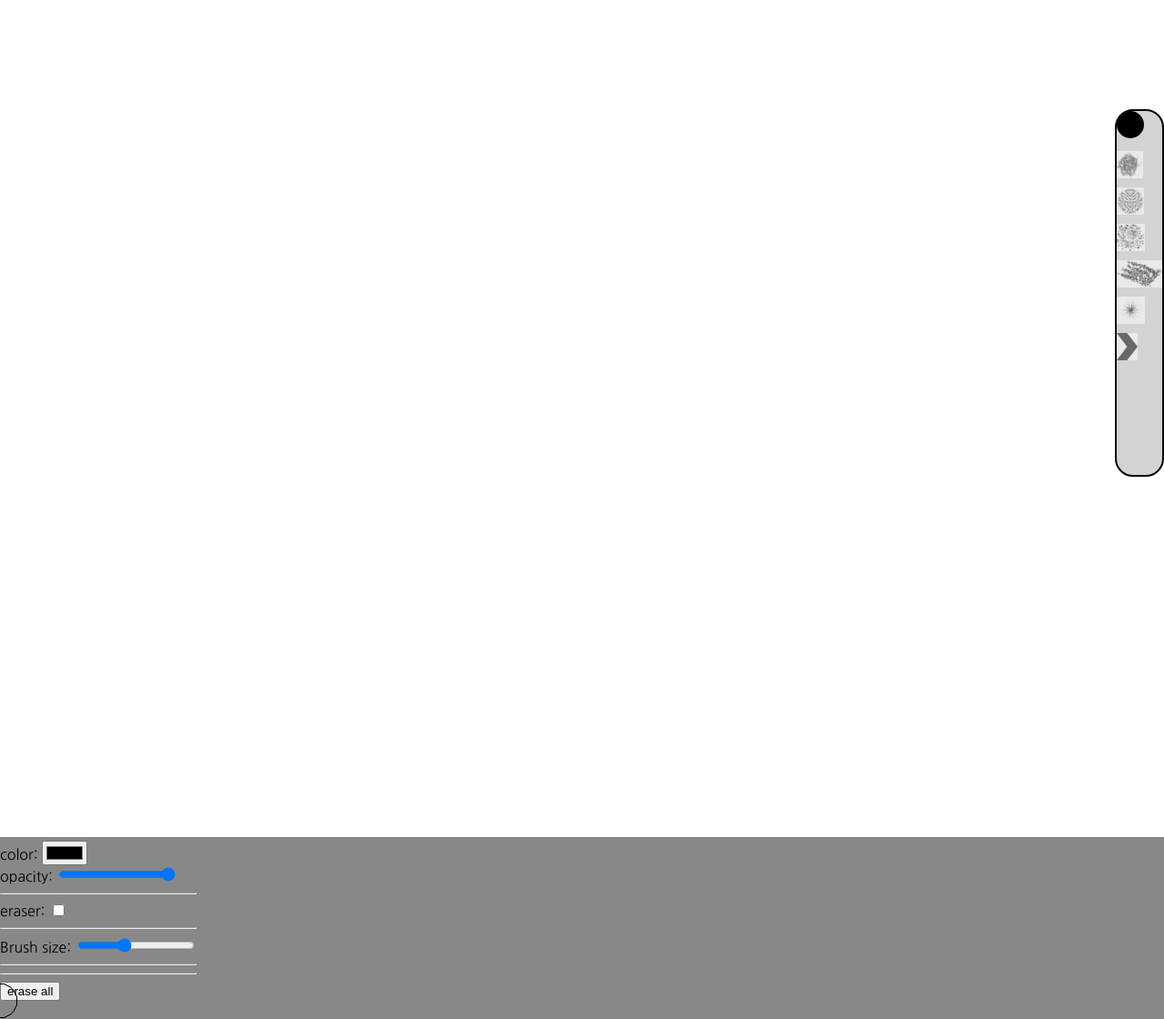
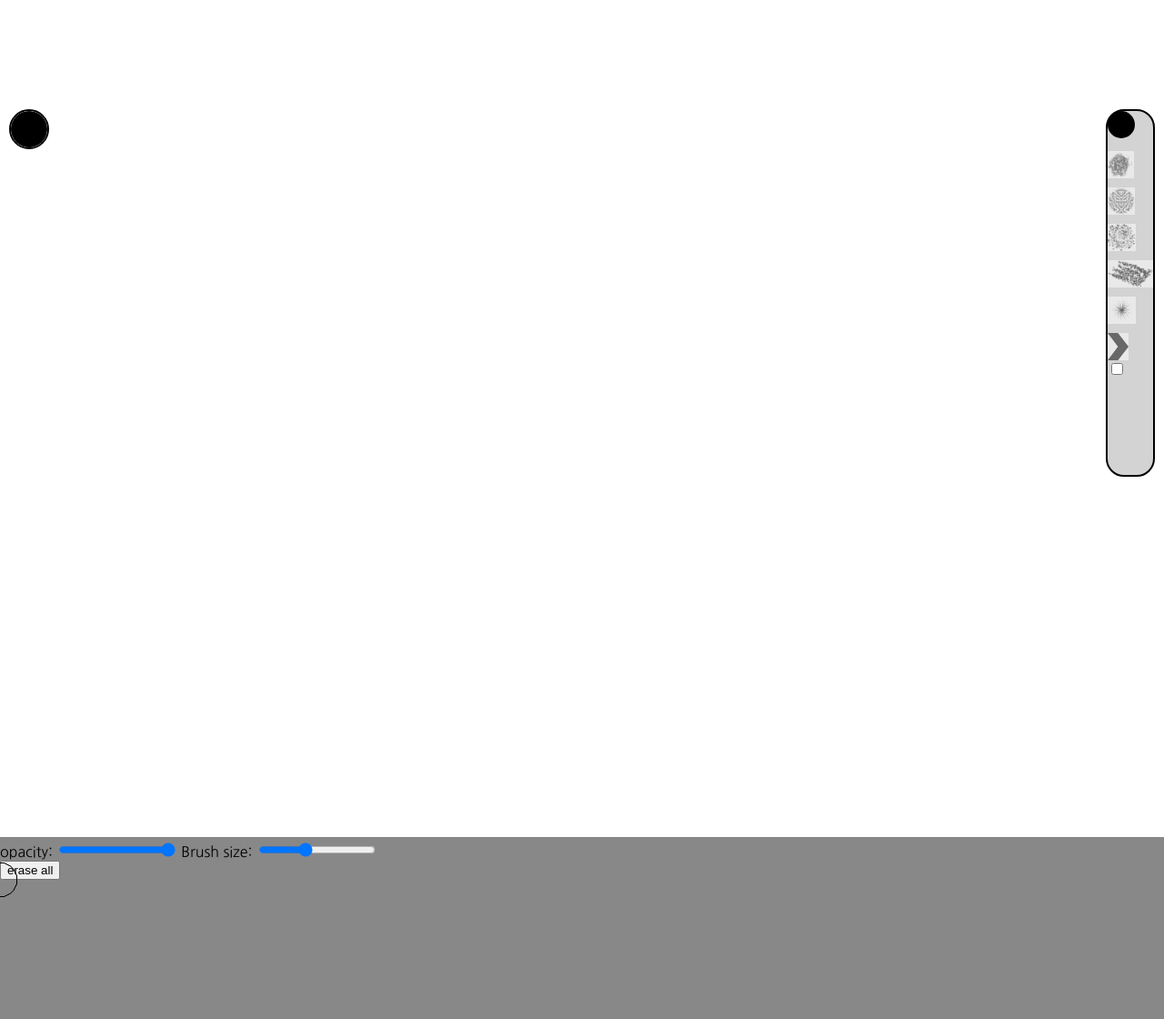
Before and after one commit to Dylan-J-Jacobs/CanvaShare, a website: page client_side/Test2/croquispop.html in a window 1280 px wide. Shown: the part 80-1200 px from the top of the page at 91% size. After the commit the page ends 1067 px from the top, so only its background shows below. Drawn offline with Linux system fonts and the light colour scheme.

Commit message:
Layout and cutting

```diff
--- a/client_side/Test2/croquispop.css
+++ b/client_side/Test2/croquispop.css
@@ -4,7 +4,14 @@ body {
   -webkit-user-select: none;
   -ms-user-select: none;
   -moz-user-select: none;
+  overflow: -moz-scrollbars-none;
+  -ms-overflow-style: none;
   margin: 0;
+
+}
+
+body::-webkit-scrollbar {
+  width: 0 !important
 }
 
 #tablet-api {
@@ -17,15 +24,15 @@ body {
   cursor: crosshair;
 }
 
-  .croquis-dirty-rect-display {
+/*.croquis-dirty-rect-display {
   touch-action: none;
-  }
+} */
 
 #right-side {
   display: inline-block;
   vertical-align: top;
 }
-
+/*
 #color-picker:active {
   cursor: default;
 }
@@ -36,7 +43,7 @@ body {
   overflow: hidden;
   touch-action: none;
   position: relative;
-  }
+}*/
 
 #brush-image-shelf {
   position: fixed;
@@ -47,15 +54,45 @@ body {
   border-radius: 20px;
   background-color: lightgray;
   height: 50%;
+  margin-right: 10px;
 }
 
-  #brush-image-shelf > img {
+#brush-image-shelf>img {
   display: block;
   margin-top: 10px;
   background-color: white;
+  position: relative;
 }
 
-  #color-picker-white {
+.color-inputer {
+  height: 2.5em;
+  width: 2.5em;
+  overflow: hidden;
+  border-radius: 50%;
+  display: inline-flex;
+  align-items: center;
+  position: relative;
+  border: 2px solid black;
+  position: fixed;
+  left: 0px;
+  top: 25%;
+  margin-left: 10px;
+}
+
+.color-inputer input[type=color] {
+  position: absolute;
+  height: 4em;
+  width: 4em;
+  top: 50%;
+  left: 50%;
+  transform: translate(-50%, -50%);
+  overflow: hidden;
+  border: none;
+  margin: 0;
+  padding: 0;
+}
+
+/*#color-picker-white {
   width: 150px;
   height: 150px;
   background-color: #fff;
@@ -79,7 +116,7 @@ body {
 
 #color-picker-color {
   margin: 0;
-  }
+}*/
 
 #circle-brush {
   width: 30px;
--- a/client_side/Test2/croquispop.html
+++ b/client_side/Test2/croquispop.html
@@ -11,8 +11,7 @@
     <link rel="stylesheet" type="text/css"
           href="./input-range-polyfill/input-range-polyfill.css">
     <![endif]-->
-    <link rel="stylesheet" type="text/css"
-          href="http://fonts.googleapis.com/earlyaccess/nanumgothic.css">
+  <link rel="stylesheet" type="text/css" href="http://fonts.googleapis.com/earlyaccess/nanumgothic.css">
 
   <!--script src="hand.minified-1.3.6.js"></script-->
 
@@ -34,6 +33,8 @@
     <img src="imgbrush/b3.png" class="brush-image"></img>
     <img src="imgbrush/b4.png" class="brush-image"></img>
     <img src="imgbrush/b5.png" class="brush-image"></img>
+    <!--span>eraser: </span-->
+    <input id="select-eraser-checkbox" type="checkbox">
   </div>
 
   <div id="canvas-area">
@@ -43,31 +44,31 @@
     <div id="color-picker">
       <!--div id="color-picker-sb">
         </div-->
-        <span>color: </span>
-        <input id="color-pickerer" type="color">
-        <br>
-        <!--span>hue: </span>
+      <!--span>color: </span-->
+      <span class="color-inputer"><input id="color-pickerer" type="color"></span>
+      <!--br>
+        <span>hue: </span>
         <input id="color-picker-hue-slider" type="range" min="0" max="360">
         <br-->
       <span>opacity: </span>
       <input id="brush-opacity-slider" type="range" min="0" max="100">
-        <br>
-        <!--span>color: </span>
+
+      <!--hr-->
+      <span>Brush size: </span>
+      <input id="brush-size-slider" type="range" min="1" max="100">
+      <!--br>
+        <span>color: </span>
         <div id="color-picker-checker">
           <p id="color-picker-color"></p>
         </div-->
     </div>
 
-      <hr>
+    <!--hr-->
 
     <div id="brush-shelf">
-        <span>eraser: </span>
-        <input id="select-eraser-checkbox" type="checkbox">
-        <hr>
-        <span>Brush size: </span>
-        <input id="brush-size-slider" type="range" min="1" max="100">
-        <br>
-        <!--span>flow: </span>
+
+      <!--br>
+        <span>flow: </span>
         <input id="brush-flow-slider" type="range" min="0" max="100">
         <br>
         <span>spacing: </span>
@@ -80,9 +81,9 @@
         <input id="brush-rotate-to-direction-checkbox" type="checkbox"-->
     </div>
 
-      <hr>
+    <!--hr>
 
-      <!--div id="tool-shelf">
+      <div id="tool-shelf">
 
         <span>Stabilizer level: </span>
         <input id="tool-stabilize-level-slider" type="range" min="3" max="20">
@@ -92,9 +93,9 @@
         <span class="comment">(Higher stabilizer level makes lines smoother,
           and higher weight makes rendering slower.)</span>
 
-      </div-->
+      </div>
 
-      <hr>
+      <hr-->
 
     <button type="button" id="clear-button">erase all</button>
 
@@ -127,4 +128,5 @@
     </script>
     <![endif]-->
 </body>
+
 </html>
```
Lines whose indentation alone changed are shown as unchanged.
